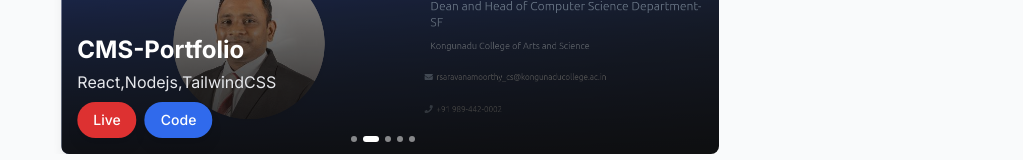
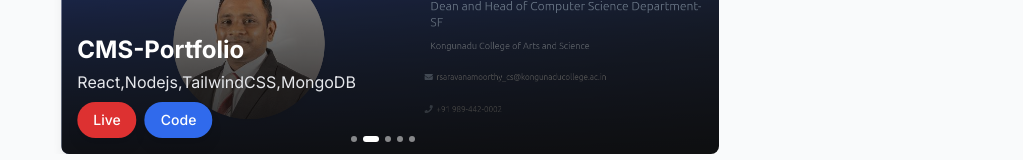
Before and after one commit to Adarshvinodhan/Portfolio, a React (Vite) app: page / in a window 1280 px wide. Shown: the part 336-496 px from the top of the page, without its empty margins (257-1280 px from the left). Built offline with nearby package versions, Linux system fonts and the light colour scheme.

Commit message:
Update App.tsx

```diff
--- a/src/App.tsx
+++ b/src/App.tsx
@@ -30,21 +30,21 @@ function App() {
   const projects = [
     {
       title: 'Rentcaroo',
-      tech: 'React, Node.js, Razorpay',
+      tech: 'React, Node.js, MongoDB, Razorpay',
       link: 'https://rentcaroo.netlify.app',
       repo: 'https://github.com/Adarshvinodhan/rentcaroo-react',
       image: 'rentcaroo.png'
     },
     {
       title: 'CMS-Portfolio',
-      tech: 'React,Nodejs,TailwindCSS',
+      tech: 'React,Nodejs,TailwindCSS,MongoDB',
       link: 'https://dean-kasc.netlify.app/',
       repo: 'https://github.com/Adarshvinodhan/portfolio-dean',
       image: 'cms.png'
     },
     {
       title: 'Rapid-Rentals',
-      tech: 'React, Node.js, MUI',
+      tech: 'React, Node.js, MUI,MongoDB',
       link: 'https://rapdid-rentals.netlify.app/',
       repo: 'https://github.com/Adarshvinodhan/rapid-rentals-client',
       image: 'rapidrentals.png'
```
